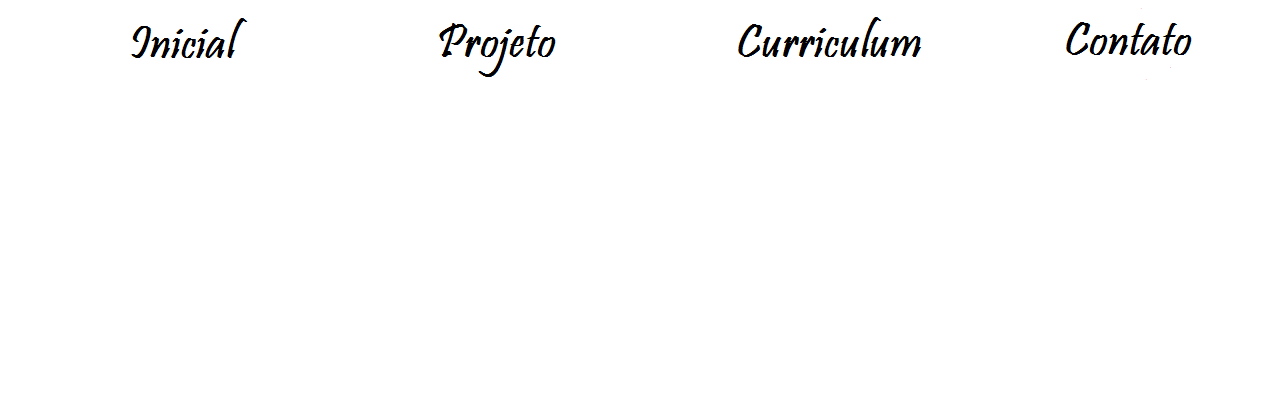
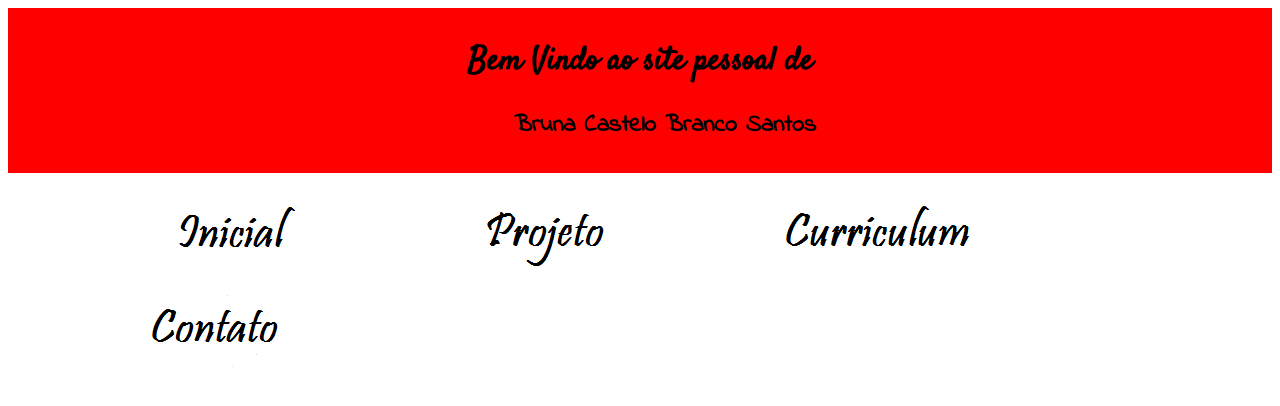
Before and after one commit to Bruna1992Castelo/TP1, a plain HTML site: page Index.html in a window 1280 px wide. Drawn offline with Linux system fonts and the light colour scheme.

Commit message:
primeiro

```diff
--- a/Index.html
+++ b/Index.html
@@ -5,14 +5,26 @@
 </head>
 
 <body id="home">
-	<div id="page_wrap">
-			<ul id="menu">
-				<li><a class="Inicio" href="Index.html">Inicial</a></li>
-				<li><a class="Projeto" href="Projeto.html">Projeto</a></li>
-				<li><a class="Curriculum" href="Curriculum.html">Curriculum</a></li>
-				<li><a class="Contato" href="Contato.html">Contato</a></li>
-			</ul>
+
+	<link href='http://fonts.googleapis.com/css?family=Indie+Flower' rel='stylesheet' type='text/css'>
+	<link href='http://fonts.googleapis.com/css?family=Satisfy' rel='stylesheet' type='text/css'>
+
+	<div id="cabecalho">
+		<p>
+			<h1> Bem Vindo ao site pessoal de </h1>
+		</p>
+		<p>
+			<h2> Bruna Castelo Branco Santos </h2>
+		</p>
 	</div>
+
+	<ul id="menu">
+		<li><a class="Inicio" href="Index.html">Inicial</a></li>
+		<li><a class="Projeto" href="Projeto.html">Projeto</a></li>
+		<li><a class="Curriculum" href="Curriculum.html">Curriculum</a></li>
+		<li><a class="Contato" href="Contato.html">Contato</a></li>
+	</ul>
+
 </body>
 
 </html>
--- a/style.css
+++ b/style.css
@@ -1,24 +1,26 @@
-* {
-	margin: 0;
-	padding: 0;
+#cabecalho{
+	background: red;
+	padding-top: 10px;
+	padding-bottom: 10px;
+	text-align: center;
+}
+#cabecalho h1{
+	font-family: 'Satisfy', cursive;
 }
 
-body {
-	font-size: 62.5%;
-	font-family: Helvetica, sans-serif;
-}
-
-#page-wrap {
-	width: 500px;
-	margin: 0 auto;
+#cabecalho  h2{
+	font-family: 'Indie Flower', cursive;
+	padding-left: 50px;
 }
 
 ul#menu {
 	list-style: none;
 }
+
 ul#menu li {
 	display: inline;
 }
+
 ul#menu li a  {
 	text-indent: -9999px;
 	display: block;
@@ -26,18 +28,22 @@
 	float: left;
 	margin-left: 80px;
 }
+
 ul#menu li a.Inicio{
 	background: url(img/menu00.png) no-repeat bottom center;
 	width: 214px;
 }
+
 ul#menu li a.Projeto {
 	background: url(img/menu01.png) no-repeat bottom center;
 	width: 254px;
 }
+
 ul#menu li a.Curriculum {
 	background: url(img/menu02.png) no-repeat bottom center;
 	width: 254px;
 }
+
 ul#menu li a.Contato {
 	background: url(img/menu03.png) no-repeat bottom center;
 	width: 185px;
@@ -47,14 +53,17 @@
 	background: url(img/menu00m.png) no-repeat bottom center;
 	width: 214px;
 }
+
 ul#menu li a.Projeto:hover{
 	background: url(img/menu01m.png) no-repeat bottom center;
 	width: 254px;
 }
+
 ul#menu li a.Curriculum:hover{
 	background: url(img/menu02m.png) no-repeat bottom center;
 	width: 254px;
 }
+
 ul#menu li a.Contato:hover{
 	background: url(img/menu03m.png) no-repeat bottom center;
 	width: 185px;
```
Also changed, not shown: Contato.html (+18 -7 lines), Curriculum.html (+18 -7 lines), Projeto.html (+18 -7 lines). Lines whose indentation alone changed are shown as unchanged.
